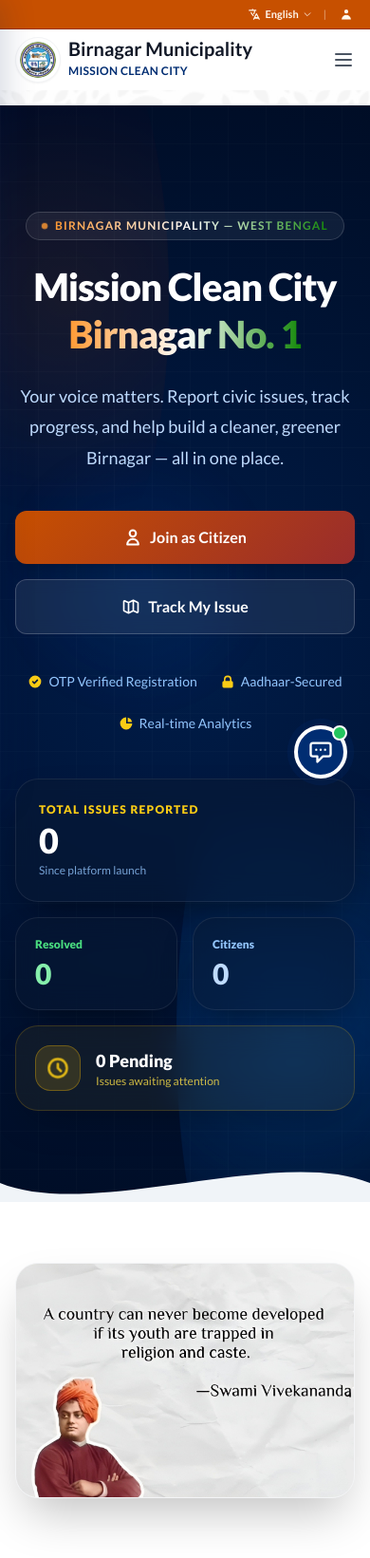
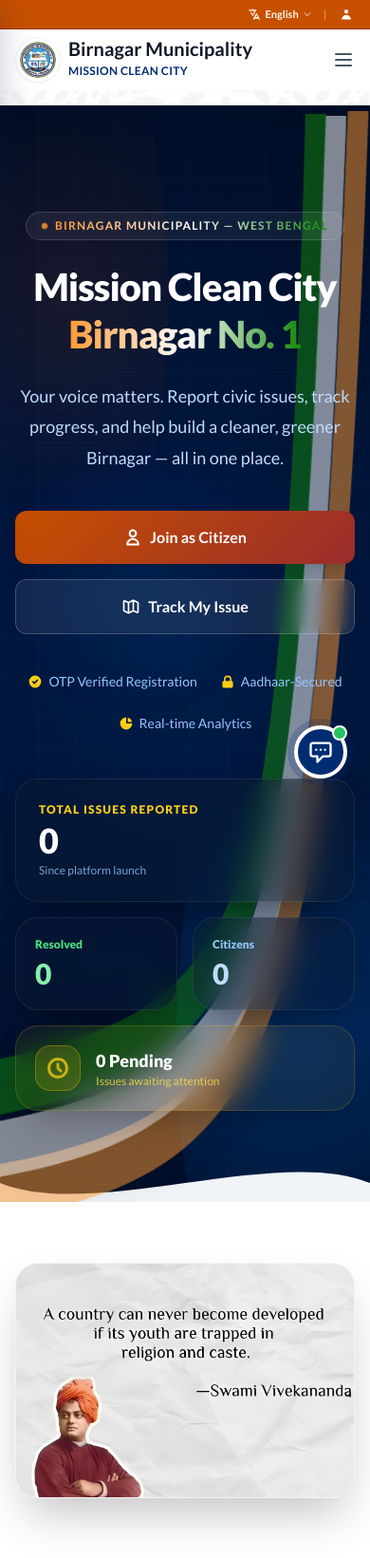
Before and after one commit to ronipaul2021/mission-clean-city, a Django app: page / in a window 390 px wide. Shown: the top 1641 px of the page at 95% size. Run offline with Django 5.2, Linux system fonts and the light colour scheme; data that the repository does not hold is empty; some libraries are stand-ins or nearby versions.

Commit message:
feat: Add dynamic waving Indian tricolor flag ribbons to homepage hero

```diff
--- a/templates/home.html
+++ b/templates/home.html
@@ -25,6 +25,16 @@
 
         <!-- Premium Repeating Leaf Pattern Overlay -->
         <div class="leaf-pattern-bg"></div>
+
+        <!-- Premium Animated Tricolor Flag Waves -->
+        <svg class="absolute inset-0 w-full h-full pointer-events-none" viewBox="0 0 1440 800" preserveAspectRatio="none" style="filter: drop-shadow(0 0 20px rgba(0,0,0,0.15)); z-index: 1;">
+            <!-- Saffron Wave -->
+            <path class="flag-band flag-saffron" d="M 1440,0 C 1400,200 1350,450 1150,600 C 950,750 600,780 0,800 L 0,760 C 580,740 920,710 1100,570 C 1280,430 1320,180 1360,0 Z" fill="#FF9933" opacity="0.75" />
+            <!-- White Wave -->
+            <path class="flag-band flag-white" d="M 1360,0 C 1320,180 1280,430 1100,570 C 920,710 580,740 0,760 L 0,720 C 560,700 890,670 1050,540 C 1210,410 1250,160 1280,0 Z" fill="#FFFFFF" opacity="0.85" />
+            <!-- Green Wave -->
+            <path class="flag-band flag-green" d="M 1280,0 C 1250,160 1210,410 1050,540 C 890,670 560,700 0,720 L 0,680 C 540,660 860,630 1000,510 C 1140,390 1180,140 1200,0 Z" fill="#138808" opacity="0.75" />
+        </svg>
 
         <!-- Digital Technical Grid overlay -->
         <div
@@ -323,6 +333,40 @@
         opacity: 0.045;
         mix-blend-mode: overlay;
     }
+
+    /* Premium Tricolor Animated Flag Ribbon */
+    @keyframes flagWave {
+        0%, 100% {
+            transform: translate(0, 0) scale(1);
+        }
+        50% {
+            transform: translate(-10px, 8px) scale(1.02);
+        }
+    }
+
+    .flag-band {
+        transform-origin: top right;
+        transition: all 0.8s ease-in-out;
+    }
+
+    .flag-saffron {
+        animation: flagWave 9s ease-in-out infinite;
+    }
+
+    .flag-white {
+        animation: flagWave 9s ease-in-out infinite 1.8s;
+    }
+
+    .flag-green {
+        animation: flagWave 9s ease-in-out infinite 3.6s;
+    }
+
+    /* Smooth responsiveness for mobile viewports */
+    @media (max-width: 768px) {
+        .flag-band {
+            opacity: 0.5; /* Slightly fade on mobile to maintain high contrast with text */
+        }
+    }
 </style>
 
 <script>
```
